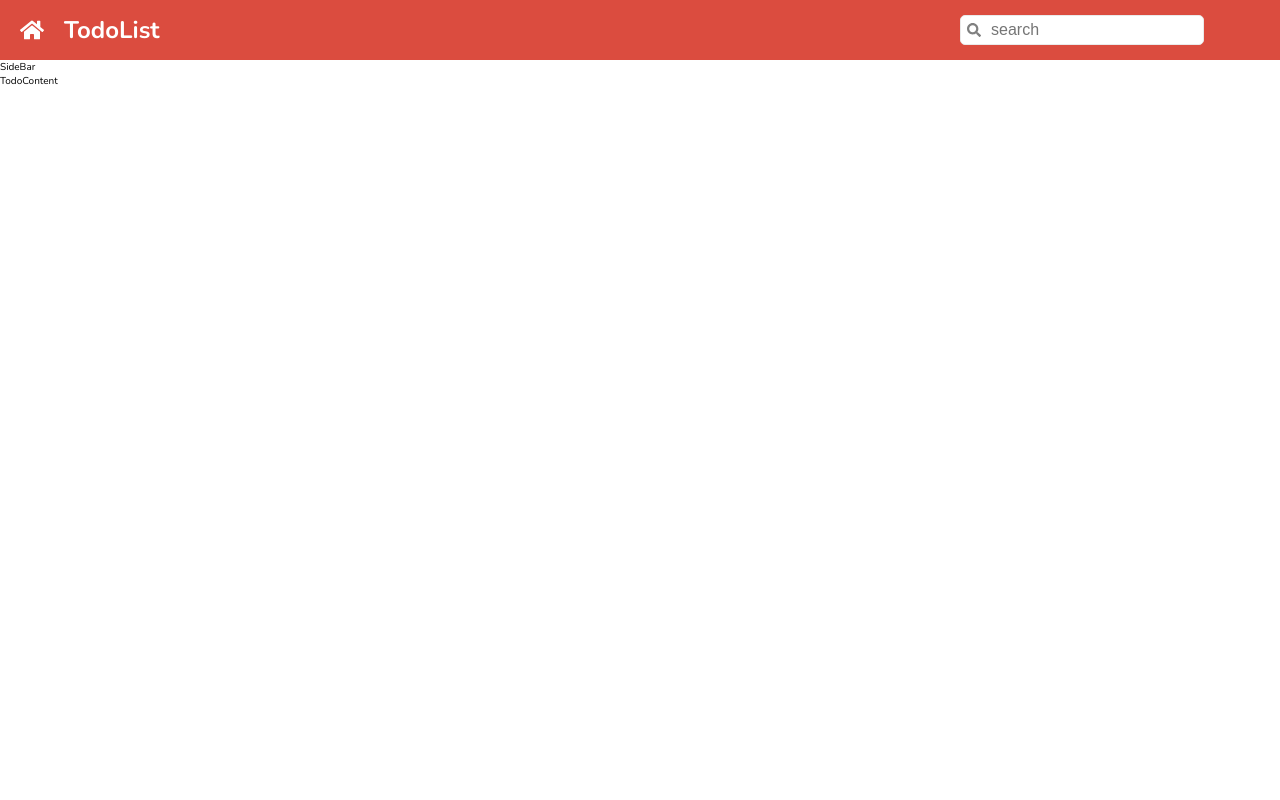
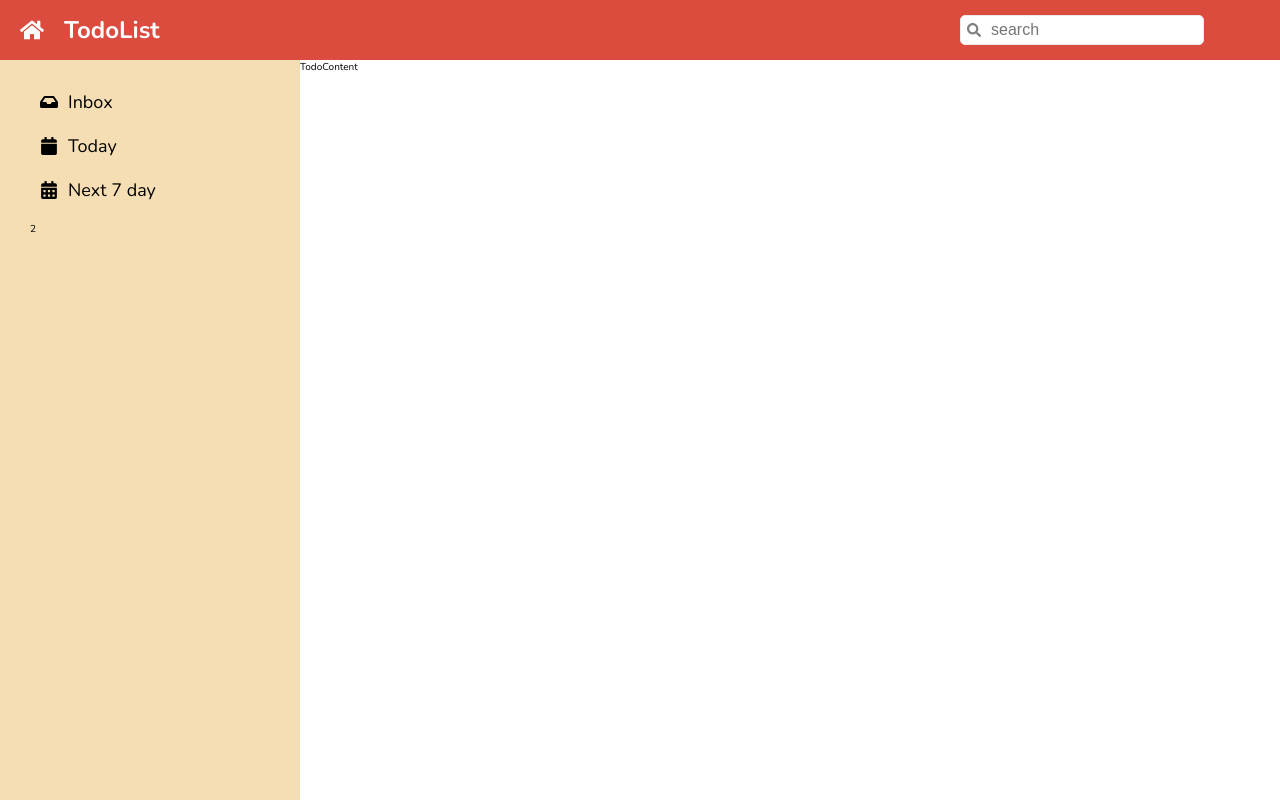
Before and after one commit to pakfron/cc15-todolist-pfz, a React (Create React App) app: page / in a window 1280 px wide. Built offline with nearby package versions, Linux system fonts and the light colour scheme.

Commit message:
refactor:create ListItem component

```diff
--- a/src/app/App.js
+++ /dev/null
@@ -1,18 +0,0 @@
-import "../components/Header";
-
-// import { FaHome } from "react-icons/fa";
-import Header from '../components/Header'
-
-function App() {
-  return (
-    <div className="todo">
-      <div className="todo__header">
-        <Header/>
-      </div>
-      <div className="todo__sidebar">SideBar</div>
-      <div className="todo__content">TodoContent</div>
-    </div>
-  );
-}
-
-export default App;
--- /dev/null
+++ b/src/app/App.jsx
@@ -0,0 +1,31 @@
+import "../components/Header";
+
+import { FaInbox, FaCalendar, FaCalendarAlt } from "react-icons/fa";
+import Header from "../components/Header";
+import "./App.scss";
+import ListItem from "../components/Listitem";
+
+function App() {
+  return (
+    <div className="todo">
+      <div className="todo__header">
+        <Header />
+      </div>
+      <div className="todo__sidebar">
+        <aside className="sidebar">
+          <section className="sidebar__category">
+            <ul className="list">
+              <ListItem text="Inbox" icon={<FaInbox className="list__item__icon"/>} />
+              <ListItem text="Today" icon={<FaCalendar className="list__item__icon"/>} />
+              <ListItem text="Next 7 day" icon={<FaCalendarAlt className="list__item__icon"/>} />
+            </ul>
+          </section>
+          <section className="sidebar__category">2</section>
+        </aside>
+      </div>
+      <div className="todo__content">TodoContent</div>
+    </div>
+  );
+}
+
+export default App;
--- a/src/app/App.scss
+++ b/src/app/App.scss
@@ -44,3 +44,39 @@
 }
 
 // HEADER
+
+.sidebar {
+  position: sticky;
+
+  // control-child
+  display: flex;
+  flex-direction: column;
+  gap: 10px;
+  padding: 20px 30px;
+  background-color: wheat;
+  height: calc(100vh - $header-height);
+}
+
+.list {
+
+
+  gap: 5px;
+  &__item{
+    display: flex;
+    align-items: center;
+    gap: 10px;
+    font-size: 1.8rem;
+    padding: 10px;
+    border-radius: 4px;
+    cursor: pointer;
+    &:hover{
+      background-color: $grey-dark;
+    }
+  }
+  &__icon {
+  }
+
+  &__text {
+  font-weight: 400;
+  }
+}
--- /dev/null
+++ b/src/components/Listitem.jsx
@@ -0,0 +1,13 @@
+
+import { FaInbox,FaCalendar,FaCalendarAlt } from "react-icons/fa";
+import './Listitem.scss'
+function ListItem(prop){
+    return(
+        <li className="list__item">
+                {prop.icon}
+                <p className="list__item__text">{prop.text}</p>
+              </li>
+    )
+}
+
+export default ListItem;
--- /dev/null
+++ b/src/components/Listitem.scss
@@ -0,0 +1 @@
+@import'../index.scss';
--- a/src/index.js
+++ b/src/index.js
@@ -1,7 +1,8 @@
 import React from 'react';
 import ReactDOM from 'react-dom/client';
 import './index.scss';
-import App from './app/App.js';
+import App from './app/App.jsx';
+// import'./app/App.scss';
 
 
 const root = ReactDOM.createRoot(document.getElementById('root'));
--- a/src/index.scss
+++ b/src/index.scss
@@ -5,7 +5,7 @@
 $grey-dark: #808080;
 $white: #fff;
 $header-height: 60px;
-$sidebar-width: 300px;
+$sidebar-width: 350px;
 
 *,
 *::after,
@@ -13,6 +13,8 @@
     margin: 0;
     padding: 0;
     box-sizing: inherit;
+    list-style: none;
+
 }
 
 html {
```
Also changed, not shown: 1 other file (tests, documents, lock files or other folders).
